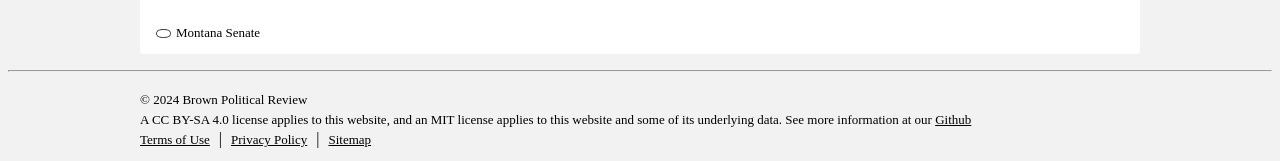
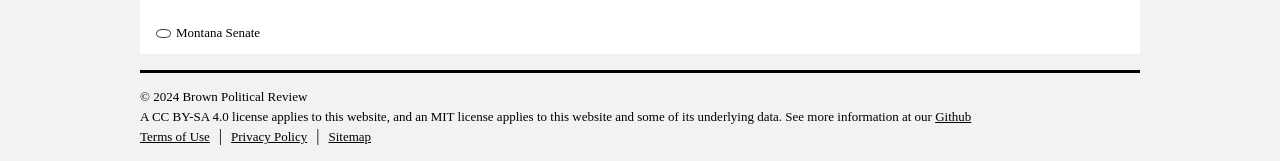
Before and after one commit to BPR-Data-Team/ElectionModel2024-site, a Next.js app: page / in a window 1280 px wide. Shown: the part 1050-1211 px from the top of the page. Built offline with nearby package versions, Linux system fonts and the light colour scheme; no server answers; a web font is replaced by a local one.

Commit message:
footer divider

```diff
--- a/src/components/Footer.module.css
+++ b/src/components/Footer.module.css
@@ -2,6 +2,8 @@
   width: 95%;
   max-width: 62.5rem;
   margin: 1rem auto;
+  border-top: 3px solid var(--main-text-color);
+  padding-block-start: 12px;
 }
 
 .footerText {
--- a/src/components/Footer.tsx
+++ b/src/components/Footer.tsx
@@ -3,7 +3,6 @@ import styles from "./Footer.module.css";
 export default function Footer(): JSX.Element {
   return (
     <footer>
-      <hr></hr>
       <div className={styles.footerContainer}>
         <div>
           <a className={styles.footerText}>© 2024 Brown Political Review</a>
```
